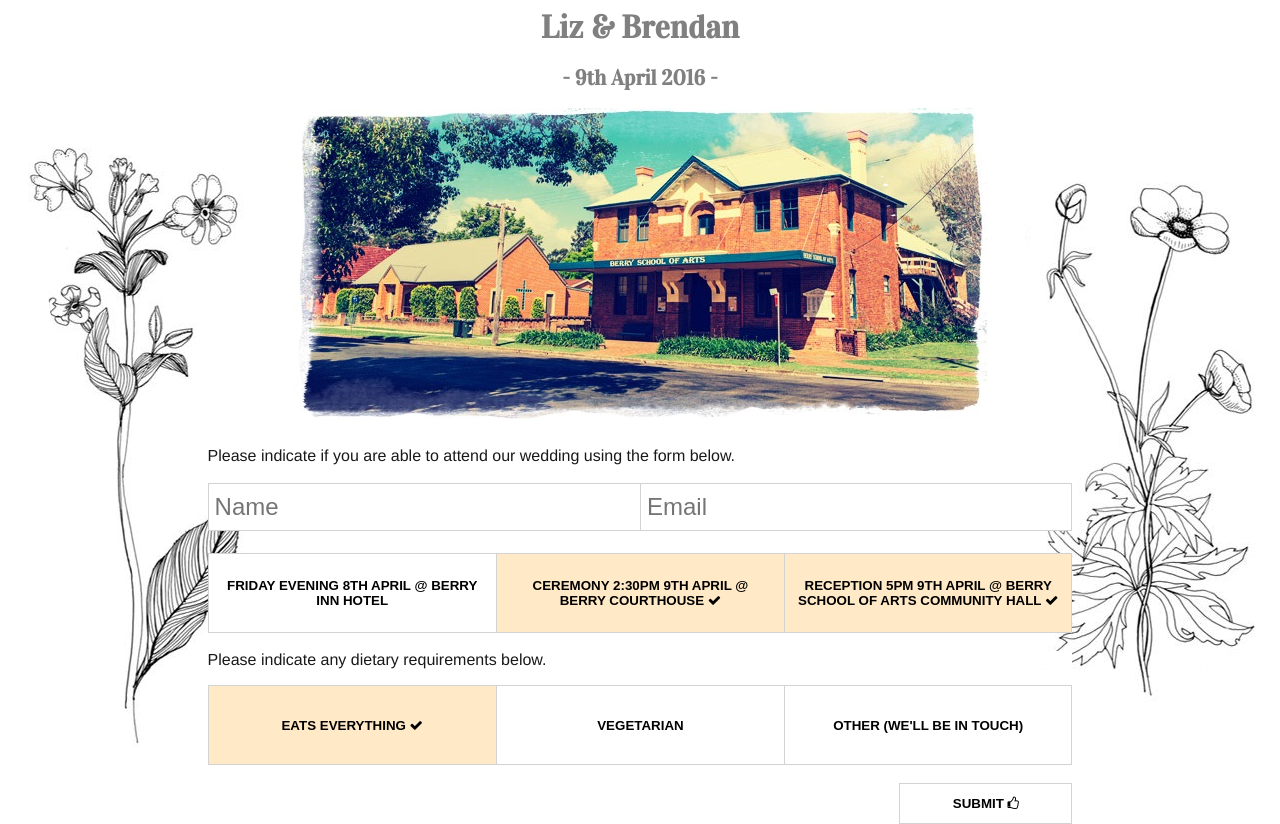
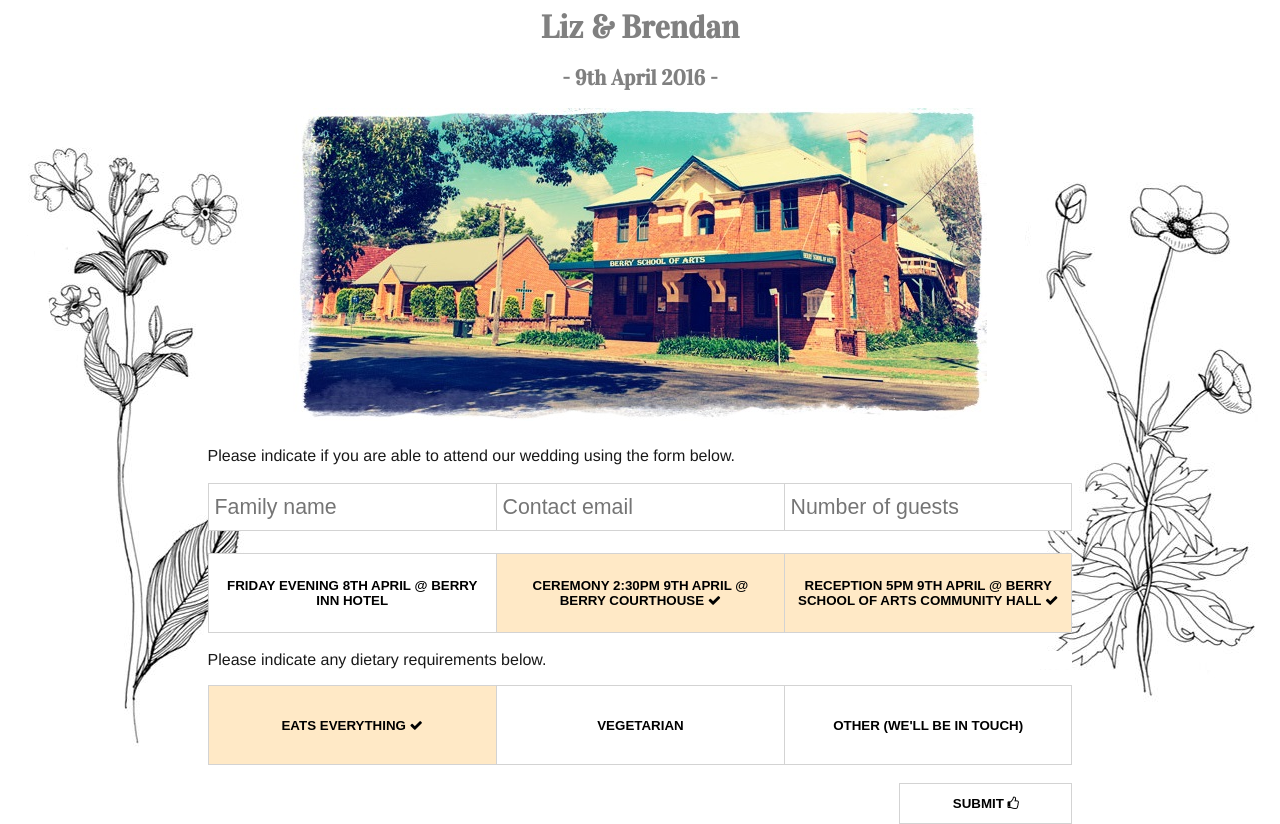
Before and after one commit to lizandbrendangetmarried/lizandbrendangetmarried.github.com, a React app: page / in a window 1280 px wide. Built offline with nearby package versions, Linux system fonts and the light colour scheme.

Commit message:
added fields for number of guests

```diff
--- a/src/rsvpForm.jsx
+++ b/src/rsvpForm.jsx
@@ -7,6 +7,7 @@ export default class RsvpForm extends Component {
     this.state = {
       name: '',
       email: '',
+      guests: null,
       friday: false,
       ceremony: true,
       reception: true,
@@ -16,6 +17,7 @@ export default class RsvpForm extends Component {
 
     this._handleNameChange = this._handleNameChange.bind(this);
     this._handleEmailChange = this._handleEmailChange.bind(this);
+    this._handleGuestChange = this._handleGuestChange.bind(this);
   }
 
   _submitForm() {
@@ -47,6 +49,10 @@ export default class RsvpForm extends Component {
     this.setState({ email: newValue });
   }
 
+  _handleGuestChange(newValue) {
+    this.setState({ guests: newValue });
+  }
+
   render() {
     if(this.state.sent) {
       return <h3>Thanks, we look forward to seeing you there!</h3>;
@@ -62,6 +68,11 @@ export default class RsvpForm extends Component {
       requestChange: this._handleEmailChange
     };
 
+    let guestsLink = {
+      value: this.state.guests,
+      requestChange: this._handleGuestChange
+    };
+
     let buttonFunc = (label, isActive, onClick) => {
       let tick = null;
       if (isActive) {
@@ -75,8 +86,9 @@ export default class RsvpForm extends Component {
         <p>Please indicate if you are able to attend our wedding using the form below.</p>
         <form>
           <div className='row'>
-            <input type='text' required placeholder='Name' valueLink={nameLink} />
-            <input type='email' required placeholder='Email' valueLink={emailLink} />
+            <input type='text' required placeholder='Family name' valueLink={nameLink} />
+            <input type='email' required placeholder='Contact email' valueLink={emailLink} />
+            <input type='number' required placeholder='Number of guests' valueLink={guestsLink} />
           </div>
           <div className='row events'>
             {buttonFunc('Friday evening 8th April @ Berry Inn Hotel', this.state.friday, () => this.setState({ friday: !this.state.friday }))}
--- a/src/styles.css
+++ b/src/styles.css
@@ -42,11 +42,21 @@ section.rsvp-form {
   padding: 6px;
   width: 300px;
   line-height: 34px;
-  font-size: 18pt;
-  width: 50%;
+  font-size: 16pt;
+  width: 33.3%;
   border: solid 1px #d3d3d3;
   border-right: none;
   border-radius: 0;
+}
+
+.rsvp-form form > div.row > input[type=number]::-webkit-inner-spin-button,
+.rsvp-form form > div.row > input[type=number]::-webkit-outer-spin-button {
+    -webkit-appearance: none;
+    margin: 0;
+}
+
+.rsvp-form form > div.row > input:focus {
+  outline: none;
 }
 
 .rsvp-form form > div.row > input:last-child {
```
